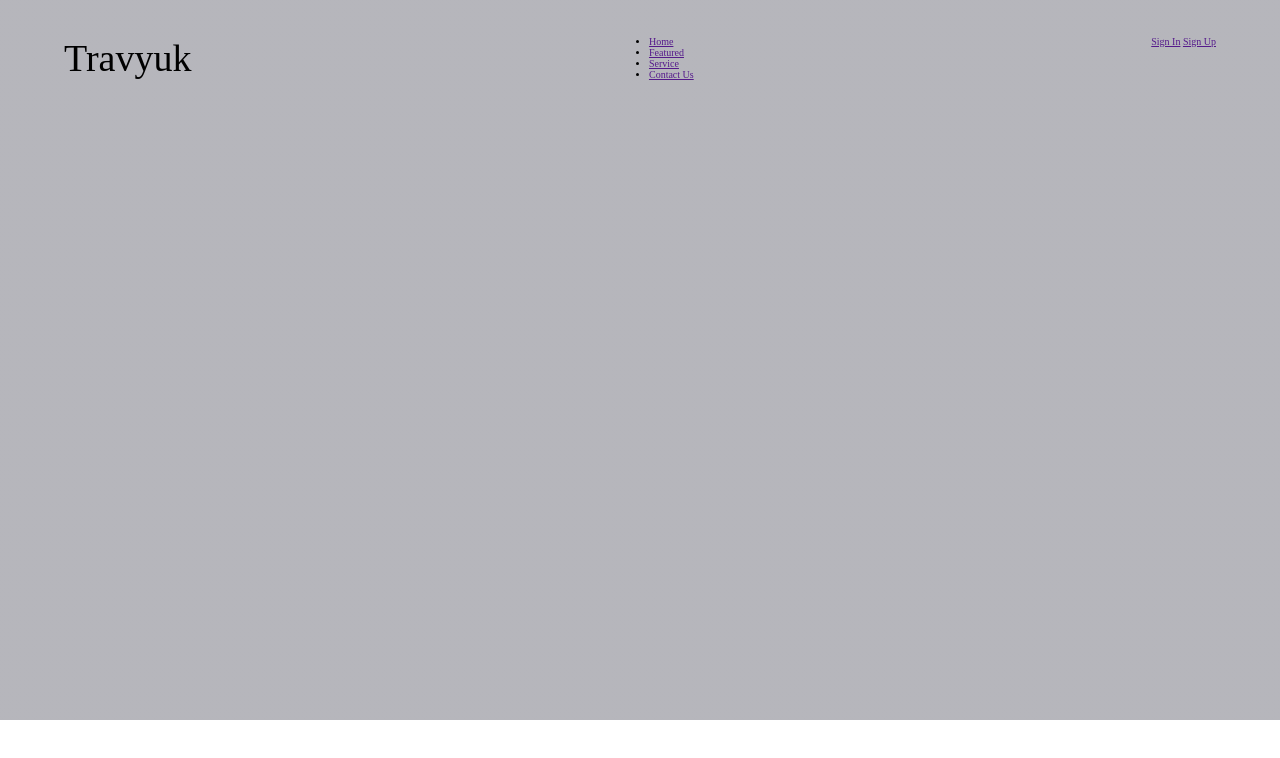
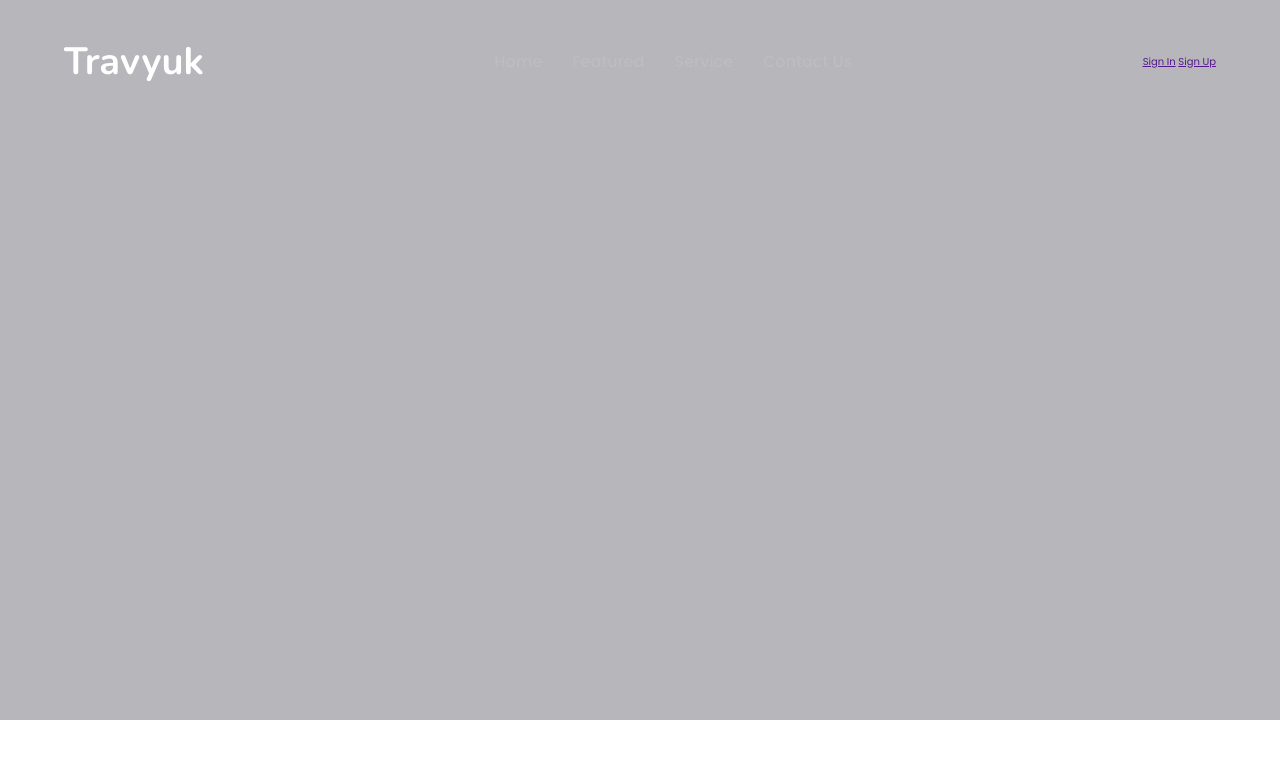
Before and after one commit to Robi-Nurhidayat/Travyuk-landingpage, a plain HTML site: page index.html in a window 1280 px wide. Drawn offline with nearby package versions, Linux system fonts and the light colour scheme.

Commit message:
create hover menu

```diff
--- a/asset/css/styles.scss
+++ b/asset/css/styles.scss
@@ -1,5 +1,15 @@
 $main-font-family: "Poppins", sans-serif;
 $logo-font-family: "Nunito", sans-serif;
+
+/* main font weight*/
+$font-weight-main-regular: 400;
+$font-weight-main-medium: 500;
+$font-weight-main-semibold: 600;
+$font-weight-main-bold: 700;
+/*----------*/
+
+// font weight logo
+$font-weight-logo-bold: 700;
 
 *,
 *::after,
@@ -16,6 +26,7 @@ html {
 .header {
   padding: 0 6.4rem;
   padding-top: 3.6rem;
+  font-family: $main-font-family;
   background-image: linear-gradient(
       to right,
       rgba(13, 13, 32, 0.3),
@@ -30,10 +41,55 @@ html {
   .header__navigasi {
     display: flex;
     justify-content: space-between;
+    align-items: center;
     // margin-top: 3.6rem;
 
     .header__logo-box .logo {
       font-size: 3.8rem;
+      color: #fff;
+      font-weight: $font-weight-logo-bold;
+      font-family: $logo-font-family;
+    }
+
+    .nav ul {
+      display: flex;
+      gap: 3rem;
+      justify-content: space-between;
+      align-items: center;
+    }
+    .nav ul li {
+      list-style: none;
+
+      .link-item:link,
+      .link-item:visited {
+        text-decoration: none;
+        font-size: 1.6rem;
+        font-weight: $font-weight-main-medium;
+        color: #bbbdc3;
+        display: inline-block;
+        position: relative;
+      }
+      .link-item::after {
+        content: "";
+        width: 50%;
+        height: 100%;
+        display: inline-block;
+        position: absolute;
+        bottom: -20%;
+        left: 50%;
+        transform: translateX(-50%);
+      }
+
+      .link-item:active {
+        color: #fff;
+      }
+
+      .link-item:hover {
+        color: #fff;
+      }
+      .link-item:hover::after {
+        border-bottom: 3px solid #fff;
+      }
     }
   }
 }
--- a/index.html
+++ b/index.html
@@ -19,12 +19,12 @@
         <div class="header__logo-box">
           <span class="logo">Travyuk</span>
         </div>
-        <nav>
+        <nav class="nav">
           <ul>
-            <li><a href="">Home</a></li>
-            <li><a href="">Featured</a></li>
-            <li><a href="">Service</a></li>
-            <li><a href="">Contact Us</a></li>
+            <li><a href="#" class="link-item">Home</a></li>
+            <li><a href="#" class="link-item">Featured</a></li>
+            <li><a href="#" class="link-item">Service</a></li>
+            <li><a href="#" class="link-item">Contact Us</a></li>
           </ul>
         </nav>
         <div>
```
Also changed, not shown: asset/css/styles.css, 1 other file.
